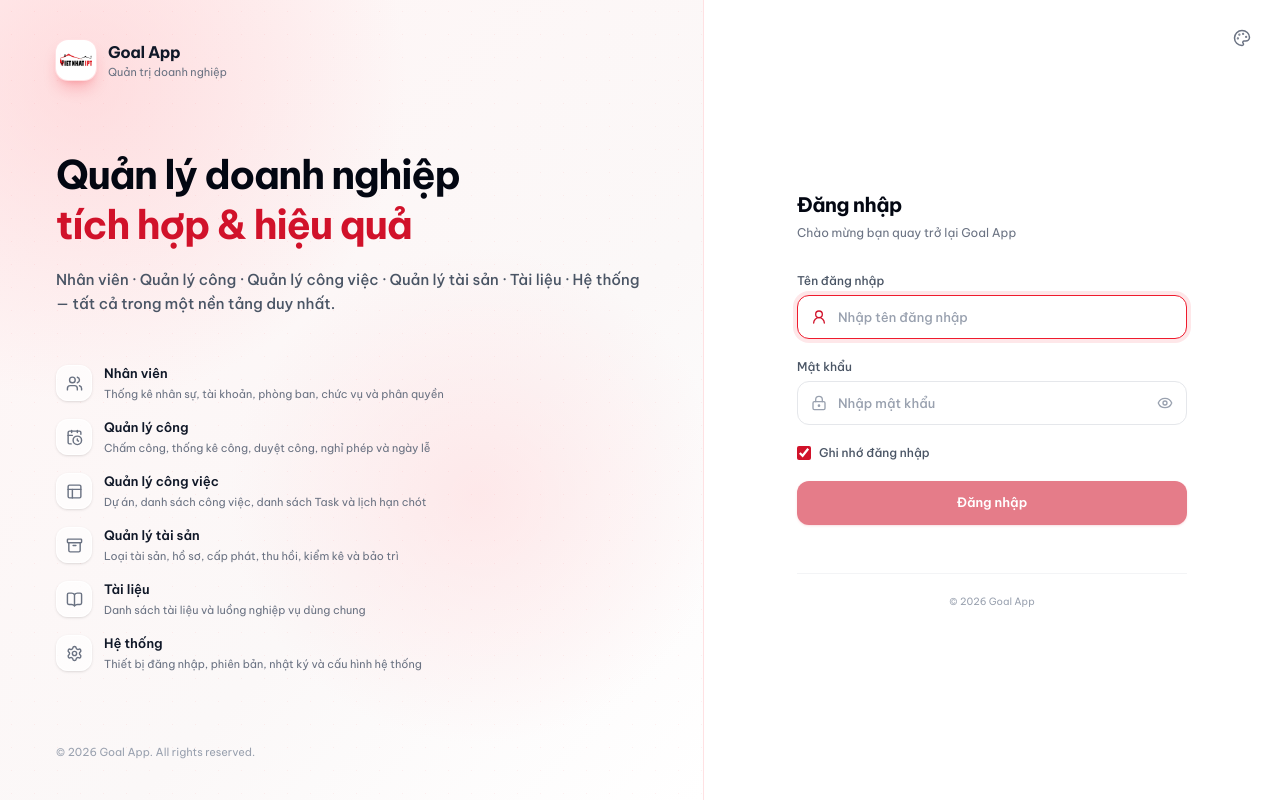
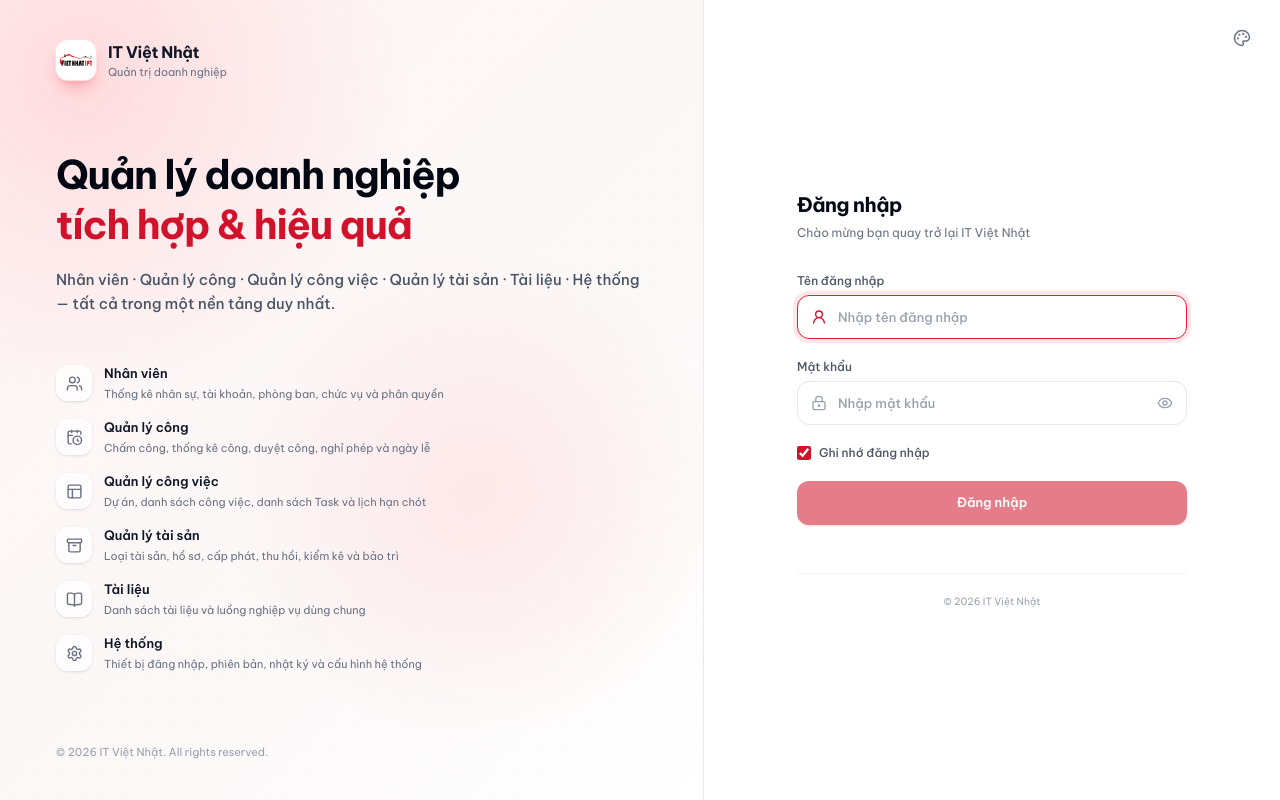
Before and after one commit to quantrinhansu123/quanlycvIT, a Next.js app: page /dang-nhap in a window 1280 px wide. Built offline with nearby package versions, Linux system fonts and the light colour scheme.

Commit message:
refactor: cập nhật tên và mô tả hệ thống thành IT Việt Nhật

```diff
--- a/src/app/(auth)/dang-nhap/page.tsx
+++ b/src/app/(auth)/dang-nhap/page.tsx
@@ -3,7 +3,7 @@ import { LoginPage } from "@/components/auth/LoginPage";
 
 export const metadata: Metadata = {
   title: "Đăng nhập",
-  description: "Đăng nhập vào hệ thống quản trị Goal App.",
+  description: "Đăng nhập vào hệ thống quản trị IT Việt Nhật.",
 };
 
 export default function SignInPage() {
--- a/src/app/layout.tsx
+++ b/src/app/layout.tsx
@@ -10,15 +10,15 @@ const beVietnamPro = Be_Vietnam_Pro({
 
 export const metadata: Metadata = {
   title: {
-    default: "Goal App - Quản lý công việc",
-    template: "%s | Goal App",
+    default: "IT Việt Nhật - Quản lý công việc",
+    template: "%s | IT Việt Nhật",
   },
   description:
-    "Goal App - Nền tảng quản trị dự án, công việc và tiến độ đội nhóm.",
+    "IT Việt Nhật - Nền tảng quản trị dự án, công việc và tiến độ đội nhóm.",
   openGraph: {
-    title: "Goal App - Quản lý công việc",
+    title: "IT Việt Nhật - Quản lý công việc",
     description:
-      "Goal App - Nền tảng quản trị dự án, công việc và tiến độ đội nhóm.",
+      "IT Việt Nhật - Nền tảng quản trị dự án, công việc và tiến độ đội nhóm.",
     type: "website",
   },
 };
--- a/src/components/auth/LoginPage.tsx
+++ b/src/components/auth/LoginPage.tsx
@@ -150,7 +150,7 @@ export function LoginPage() {
                 />
               </span>
               <div>
-                <p className="text-base font-bold tracking-tight text-gray-900">Goal App</p>
+                <p className="text-base font-bold tracking-tight text-gray-900">IT Việt Nhật</p>
                 <p className="text-[11px] text-gray-500">Quản trị doanh nghiệp</p>
               </div>
             </div>
@@ -186,7 +186,7 @@ export function LoginPage() {
             </div>
 
             <p className="text-[11px] text-gray-400">
-              © {new Date().getFullYear()} Goal App. All rights reserved.
+              © {new Date().getFullYear()} IT Việt Nhật. All rights reserved.
             </p>
           </div>
         </section>
@@ -212,14 +212,14 @@ export function LoginPage() {
                 />
               </span>
               <div>
-                <p className="text-sm font-bold text-gray-900">Goal App</p>
+                <p className="text-sm font-bold text-gray-900">IT Việt Nhật</p>
                 <p className="text-[10px] text-gray-500">Quản trị doanh nghiệp</p>
               </div>
             </div>
 
             <div>
               <h2 className="text-xl font-bold tracking-tight text-gray-950">Đăng nhập</h2>
-              <p className="mt-1.5 text-xs text-gray-500">Chào mừng bạn quay trở lại Goal App</p>
+              <p className="mt-1.5 text-xs text-gray-500">Chào mừng bạn quay trở lại IT Việt Nhật</p>
             </div>
 
             <form className="mt-8 space-y-5" onSubmit={handleSubmit} noValidate>
@@ -305,7 +305,7 @@ export function LoginPage() {
 
             <div className="mt-12 border-t border-gray-100 pt-5 text-center">
               <p className="text-[10px] text-gray-400">
-                © {new Date().getFullYear()} Goal App
+                © {new Date().getFullYear()} IT Việt Nhật
               </p>
             </div>
           </div>
--- a/src/components/layout/Sidebar.tsx
+++ b/src/components/layout/Sidebar.tsx
@@ -42,17 +42,22 @@ export function Sidebar({ collapsed }: SidebarProps) {
       )}
     >
       <div className="flex h-16 items-center gap-2 px-5">
-        <div className="flex h-9 w-9 shrink-0 items-center justify-center overflow-hidden rounded-xl bg-white shadow-sm ring-1 ring-gray-100">
+        <div
+          className={cn(
+            "flex h-9 shrink-0 items-center justify-center overflow-hidden rounded-xl bg-white shadow-sm ring-1 ring-gray-100",
+            collapsed ? "w-9" : "w-12"
+          )}
+        >
           <img
             src="/logo-viet-nhat-ipt.png"
             alt="Việt Nhật IPT"
-            className="h-full w-full object-contain p-1"
+            className="h-full w-full object-contain px-1 py-1.5"
           />
         </div>
         {!collapsed && (
           <div className="leading-tight">
-            <p className="text-sm font-bold text-gray-900">Goal App</p>
-            <p className="text-[11px] text-gray-400">Goal App</p>
+            <p className="text-sm font-bold text-gray-900">IT Việt Nhật</p>
+            <p className="text-[11px] text-gray-400">Trang Quản Trị</p>
           </div>
         )}
       </div>
```
